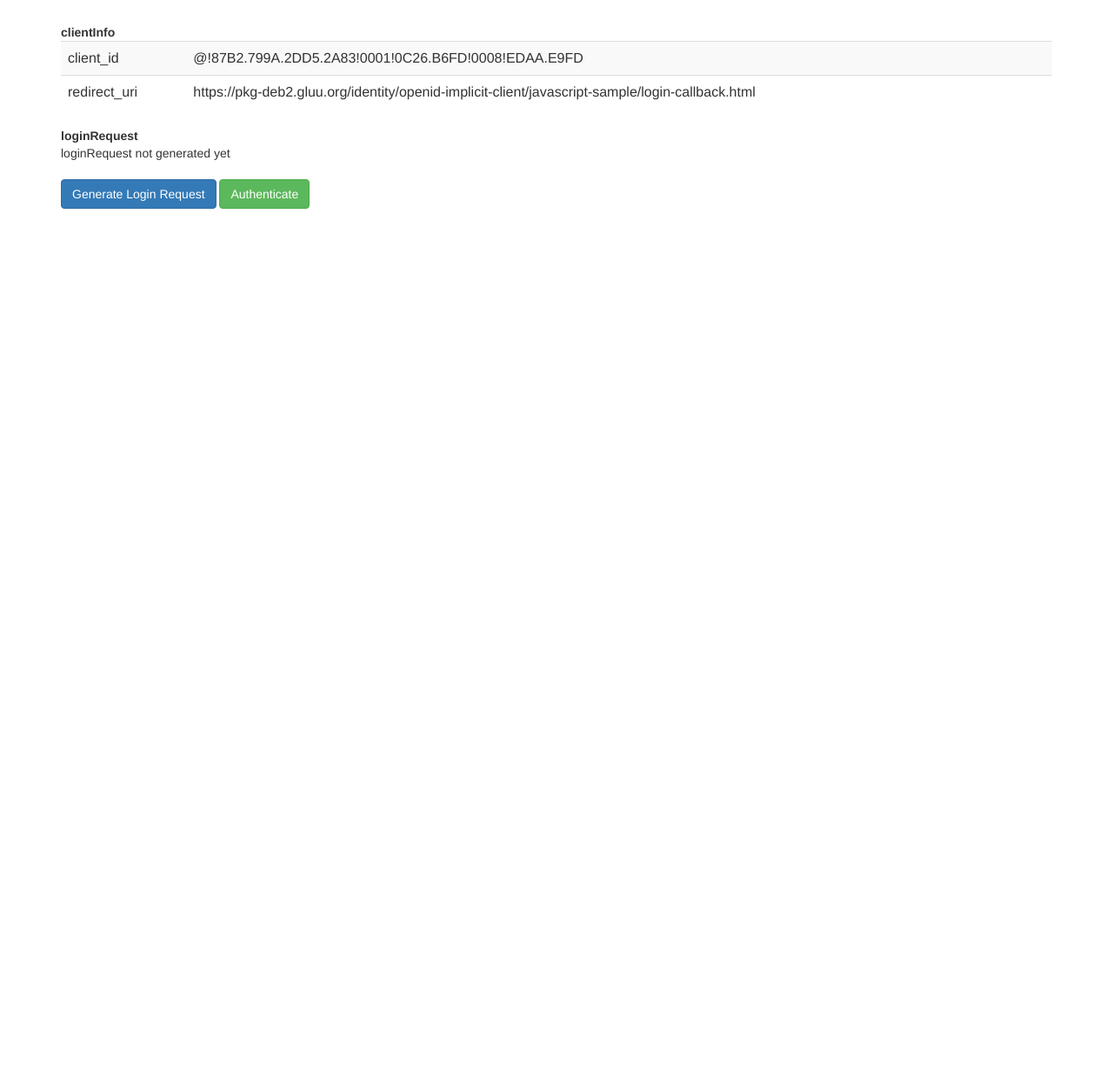
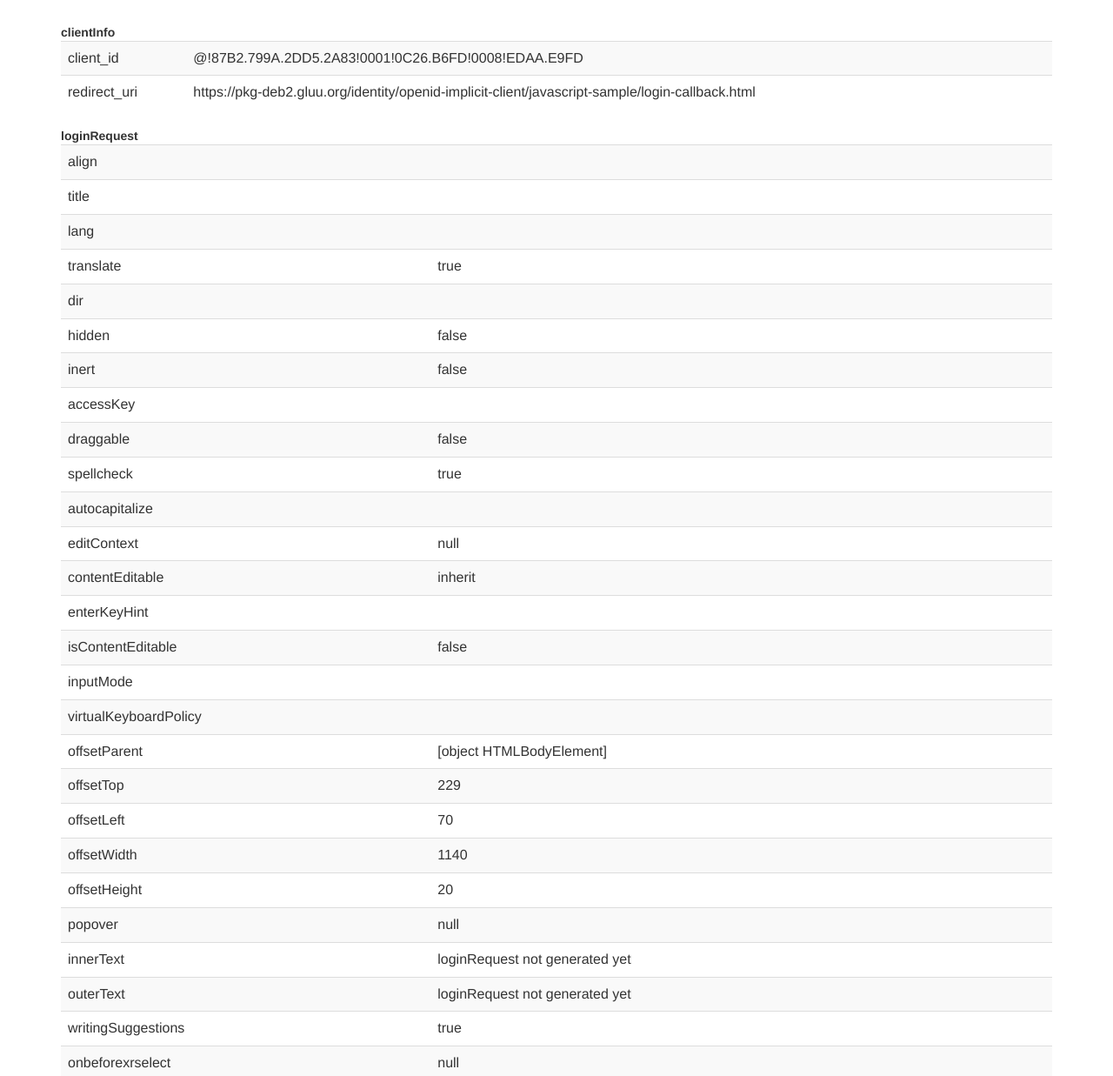
Before and after one commit to GluuFederation/openid-implicit-client, a plain HTML site: page javascript-sample/implicit-test.html in a window 1280 px wide. Shown: the part 63-1300 px from the top of the page at 87% size. Before the commit the page ends 800 px from the top, so only its background shows below. Drawn offline with nearby package versions, Linux system fonts and the light colour scheme; no server answers.

Commit message:
Show loginRequest as soon as the page is loaded and remove button

```diff
--- a/javascript-sample/implicit-test.html
+++ b/javascript-sample/implicit-test.html
@@ -42,11 +42,11 @@
         <div id="loginRequest">
           loginRequest not generated yet
         </div>
+        <script type="text/javascript">
+        document.getElementById('loginRequest').innerHTML = JSONObjToHTMLTable(loginRequest);
+        </script>
         <br>
         <div class="buttons">
-          <button onClick="document.getElementById('loginRequest').innerHTML =
-          JSONObjToHTMLTable(loginRequest);"
-          type="button" class="btn btn-primary" >Generate Login Request</button>
           <button onClick="OIDC.login( {scope : 'openid profile email',
           response_type : 'token id_token'} );"
           type="button" class="btn btn-success" >Authenticate</button>
```
